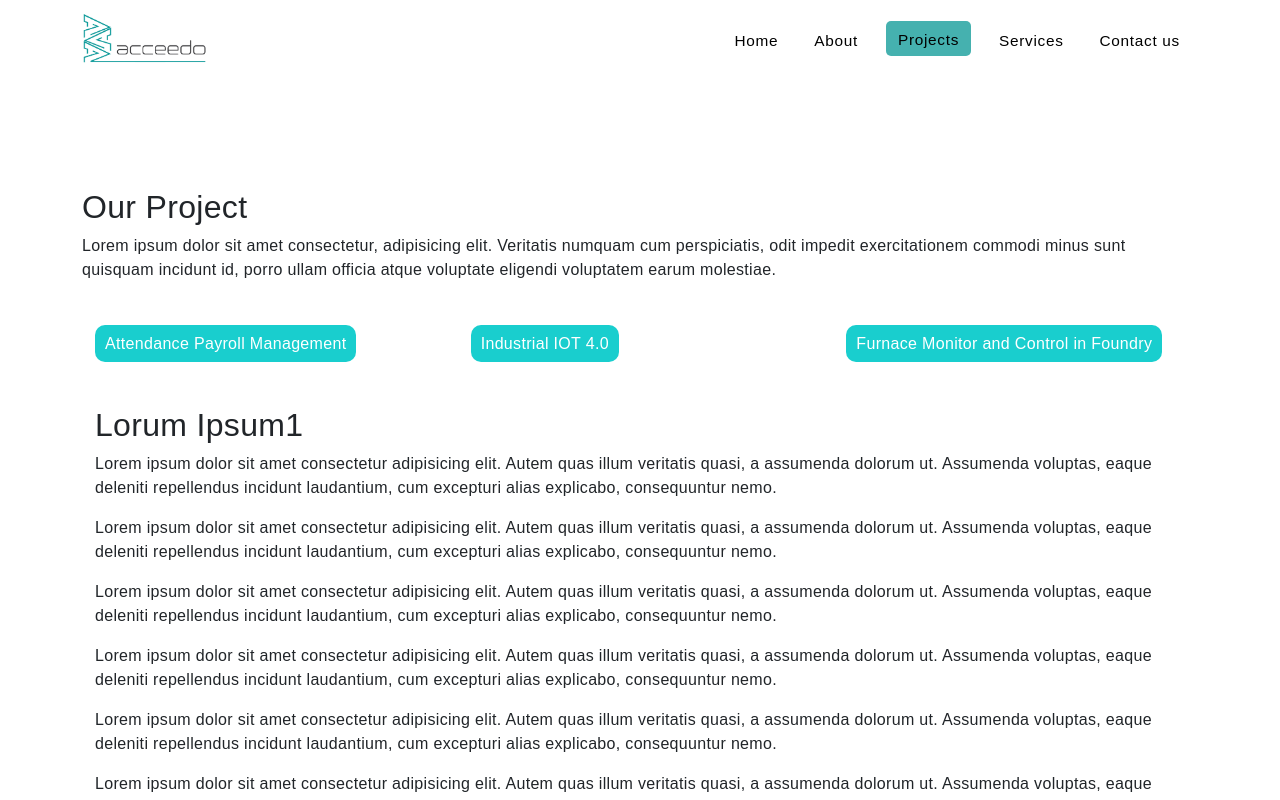
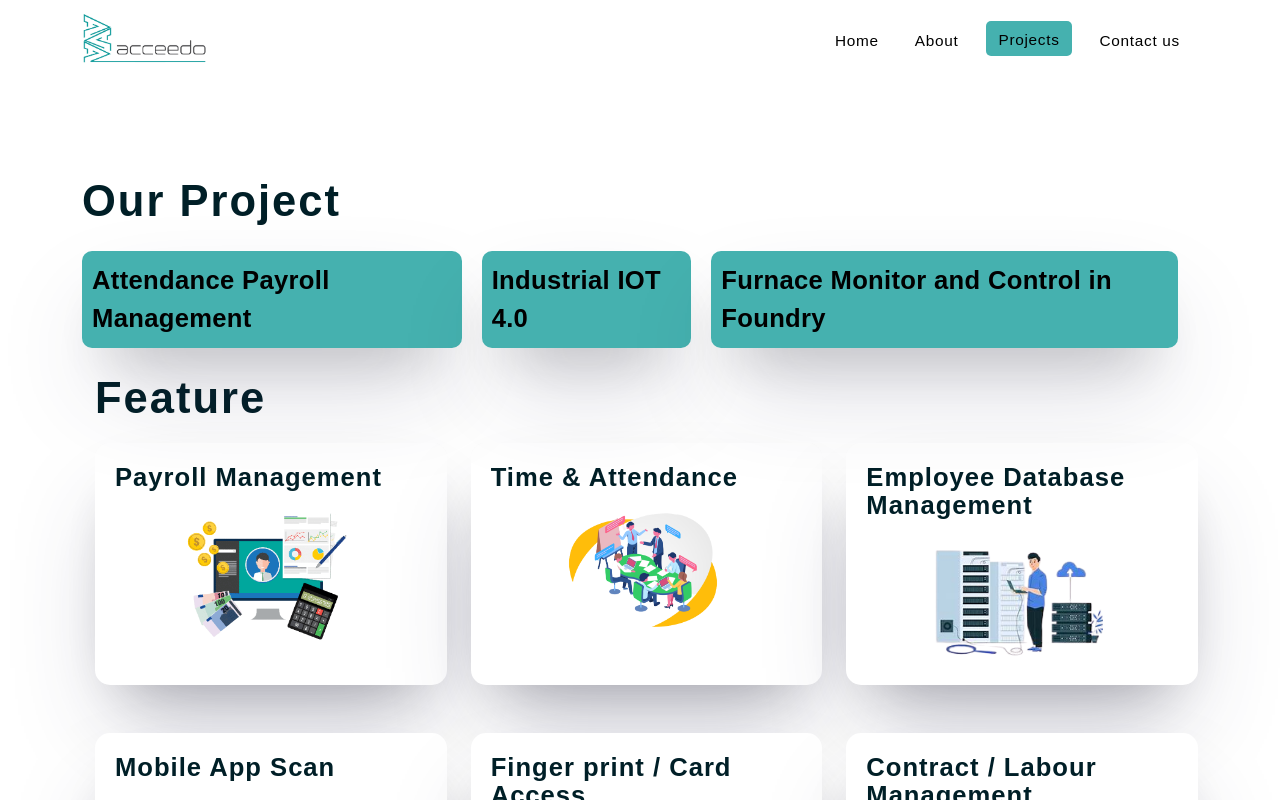
Before and after one commit to LiviIn/UI_DEMO_WORKS, a plain HTML site: page projects.html in a window 1280 px wide. Drawn offline with nearby package versions, Linux system fonts and the light colour scheme.

Commit message:
product paege

```diff
--- a/css/style.css
+++ b/css/style.css
@@ -55,7 +55,7 @@ section{
     justify-content: center;
     align-items: center;
     height: 103vh;
-    background-color: #fff;
+
 
 }
 .section_slide section:nth-child(2){
@@ -106,6 +106,9 @@ header .style_link a {
     letter-spacing: .7px!important;
     transition: all .3s ease-in-out;
 }
+ header .navbar .navbar-light .navbar-nav .nav-link{
+    font-weight: 600 !important;
+ }
 header .style_link{
     margin: 0px 10px;
     font-size: 14px;
@@ -441,19 +444,19 @@ header .navbar-brand img{
     transition: 0.5s;
 }
 #contact_section .follow_section .facebook a:hover{
-    background: blue;
+    background: #4267B2;
     color: white;
     padding: 4px 8px;
     border-radius: 10px;
 }
 #contact_section .follow_section .insta a:hover{
-    background: rgb(255, 72, 0);
+    background: #F56040;
     color: white;
     padding: 4px 8px;
     border-radius: 10px;
 }
 #contact_section .follow_section .linkdin a:hover{
-    background: rgb(21, 21, 163);
+    background: #0077b5;
     color: white;
     padding: 4px 8px;
     border-radius: 10px;
@@ -479,6 +482,7 @@ iframe{
     /* top: 50px;
     left: 20px; */
     width: 100vw;
+    margin-top: 250px;
 
 }
 .section_About section{
@@ -487,7 +491,7 @@ iframe{
     align-items: center;
     height: 100vh;
     background-color: #fff;
-    margin-top: 242px;
+    margin-top: 70p;
 }
 
 .section_About section .content{
@@ -642,24 +646,96 @@ iframe{
     place-items: center;
     font-size: 30px;
     color: #45b1af;
+
 }
 
 .section_Project{
-    margin-top: 100px;
+    /* position: relative; */
+    margin-top: 390px;
 }
 .section_Project .buttons{
-    margin-left: 13px;
-    margin-top: 50px;
+    /* margin-left: 13px; */
+    margin-top: 25px;
+}
+.section_Project .buttons a::before{
+    /* content: '';
+    position: absolute;
+    top: 0;
+    left: 0;
+    bottom: 0;
+    right: 0; */
+    /* z-index: -1; */
+    /* border-radius: 10px;  */
+    /* background-color: #45b1af; */
+    /* transform: scaleX(20px); */
 }
 .section_Project .buttons a{
     padding: 10px;
-    background-color: #19cece;
-    border-radius: 10px;
+    position: relative;
     text-decoration: none;
-    color: #fff;
+    box-shadow: rgba(50, 50, 93, 0.25) 0px 50px 100px -20px, rgba(0, 0, 0, 0.3) 0px 30px 60px -30px;
+     background-color: #45b1af;
+        border-radius: 10px;
+        font-weight: bold;
+    color: black;
+    z-index: 99;
+    /* transform: scaleX(0); */
+   transition: .5s;
+   margin-right: 20px;
+   font-size: 3.2vh;
+}
+
+.section_Project .buttons a:hover{
+    background-color: yellowgreen;
 }
 .section_Project .targetDiv{
     display: block;
     margin-left: 13px;
-    margin-top: 50px;
+    margin-top: 20px;
 }
+
+.section_Project .card{
+    border: none !important;
+    padding: 20px;
+    box-shadow: rgba(50, 50, 93, 0.25) 0px 50px 100px -20px, rgba(0, 0, 0, 0.3) 0px 30px 60px -30px;
+    border-radius: 15px;
+}
+
+.section_Project .card img{
+    width: 54%;
+    margin-top: 0px;
+    margin-left: 68px;
+}
+.section_Project h2{
+    font-size: 3.4vw !important;
+    line-height: 1.4 !important;
+    font-weight: 600;
+    color: #001f27;
+    letter-spacing: 2px;
+    padding-bottom: 0.4rem;
+    transition: all .8s cubic-bezier(.215,.61,.355,1) .5s;
+}
+
+.section_Project h4{
+    font-size: 2vw !important;
+    line-height: 1.1 !important;
+    font-weight: 600;
+    color: #001f27;
+    letter-spacing: 1px;
+    padding-bottom: 0.4rem;
+    transition: all .8s cubic-bezier(.215,.61,.355,1) .5s;
+}
+.section_Project .download_file .btn{
+    background-color: #45b1af !important;
+}
+.section_Project .download_file a{
+    text-decoration: none;
+    color: #001f27;
+    font-size: 2vw !important;
+    line-height: 1.1 !important;
+    font-weight: bold;
+
+}
+.section_Project .download_file .btn:hover{
+    background-color: yellowgreen!important;
+}
--- a/projects.html
+++ b/projects.html
@@ -13,6 +13,9 @@
     <!-- Add Google Fonts -->
     <link rel="preconnect" href="https://fonts.googleapis.com">
     <link rel="preconnect" href="https://fonts.gstatic.com" crossorigin>
+
+    <!-- Add icon library -->
+    <link rel="stylesheet" href="https://cdnjs.cloudflare.com/ajax/libs/font-awesome/4.7.0/css/font-awesome.min.css">
 
     <title>Project | Acceedo</title>
 </head>
@@ -51,9 +54,9 @@
                       <li><a class="dropdown-item" href="#">Production Monitoring</a></li>
                     </ul>
                   </li> -->
-                  <li class="nav-item style_link">
+                  <!-- <li class="nav-item style_link">
                     <a class="nav-link" href="services.html">Services</a>
-                  </li>
+                  </li> -->
                   <li class="nav-item style_link">
                     <a class="nav-link " href="contact.html">Contact us</a>
                   </li>
@@ -63,37 +66,104 @@
           </nav>
     </header>
     <!-- Navigation Menu End-->
-    <div class="section_Project">
-      <section>
+    <div id="scroll-top">
+      <span id="scroll-top-icon">&#x1F815</span>
+    </div>
+    <div class="section_Project mb-5">
+
+      <section class="mb-5">
           <div class="container">
-            <h2>Our Project</h2>
-            <p>Lorem ipsum dolor sit amet consectetur, adipisicing elit. Veritatis numquam cum perspiciatis, odit impedit exercitationem commodi minus sunt quisquam incidunt id, porro ullam officia atque voluptate eligendi voluptatem earum molestiae.</p>
+            <h1>Our Project</h1>
+            <div class="buttons ml-5">
+              <div class="d-flex flex-row">
+                <!-- <div class="col-sm"> -->
+                  <a class="showSingle active-product" target="1">Attendance Payroll Management</a>
+                <!-- </div> -->
+                <!-- <div class="col-sm"> -->
+                  <a class="showSingle" target="2">Industrial IOT 4.0</a>
+                <!-- </div>
+                <div class="col-sm"> -->
+                  <a class="showSingle" target="3">Furnace Monitor and Control in Foundry</a>
+                <!-- </div> -->
+              </div>
+              <!-- <div class="row row-cols-auto">
 
-            <div class="buttons ml-5">
-              <div class="row row-cols-auto">
-                <div class="col-sm">
-                  <a class="showSingle" target="1">Attendance Payroll Management</a>
+              </div> -->
+            </div>
+
+            <div id="div1" class="targetDiv" style="display:block;">
+              <h2>
+                Feature
+              </h2>
+              <div class="row">
+                <div class="col col-lg-4" >
+                  <div class="card h-100">
+                    <h4 class="card-title">Payroll Management</h4>
+                    <img src="./accets/images/payroll-o1.png" alt="">
+                  </div>
                 </div>
-                <div class="col-sm">
-                  <a class="showSingle" target="2">Industrial IOT 4.0</a>
+                <div class="col col-lg-4" >
+                  <div class="card h-100">
+                    <h4 class="card-title">Time & Attendance</h4>
+                    <img src="./accets/images/attendan-bg.png" alt="">
+                  </div>
                 </div>
-                <div class="col-sm">
-                  <a class="showSingle" target="3">Furnace Monitor and Control in Foundry</a>
+                <div class="col col-lg-4" >
+                  <div class="card h-100">
+                    <h4 class="card-title">Employee Database Management</h4>
+                    <img src="./accets/images/edm-bg.png" alt="">
+                  </div>
+                </div>
+
+              </div>
+
+              <div class="row my-5">
+                <div class="col col-lg-4" >
+                  <div class="card h-100">
+                    <h4 class="card-title">Mobile App Scan</h4>
+                    <img src="./accets/images/mobile-app-bg.png" alt="">
+                  </div>
+                </div>
+                <div class="col col-lg-4" >
+                  <div class="card h-100">
+                    <h4 class="card-title">Finger print / Card Access</h4>
+                    <img src="./accets/images/finger-print-bg.png" alt="">
+                  </div>
+                </div>
+                <div class="col col-lg-4" >
+                  <div class="card h-100">
+                    <h4 class="card-title">Contract / Labour Management</h4>
+                    <img src="./accets/images/TA-bg.png" alt="">
+                  </div>
+                </div>
+
+              </div>
+              <div class="row mb-5">
+                <div class="col col-lg-4" >
+                  <div class="card h-100">
+                    <h4 class="card-title">Shift Management</h4>
+                    <img src="./accets/images/shift-bg.png" alt="">
+                  </div>
+                </div>
+                <div class="col col-lg-4" >
+                  <div class="card h-100">
+                    <h4 class="card-title">Leave / Late Management</h4>
+                    <img src="./accets/images/leave-bg.png" alt="">
+                  </div>
                 </div>
               </div>
             </div>
-
-            <div id="div1" class="targetDiv" style="display:block;">
-              <h2>Lorum Ipsum1</h2>
-              <p>Lorem ipsum dolor sit amet consectetur adipisicing elit. Autem quas illum veritatis quasi, a assumenda dolorum ut. Assumenda voluptas, eaque deleniti repellendus incidunt laudantium, cum excepturi alias explicabo, consequuntur nemo.</p>
-              <p>Lorem ipsum dolor sit amet consectetur adipisicing elit. Autem quas illum veritatis quasi, a assumenda dolorum ut. Assumenda voluptas, eaque deleniti repellendus incidunt laudantium, cum excepturi alias explicabo, consequuntur nemo.</p>
-              <p>Lorem ipsum dolor sit amet consectetur adipisicing elit. Autem quas illum veritatis quasi, a assumenda dolorum ut. Assumenda voluptas, eaque deleniti repellendus incidunt laudantium, cum excepturi alias explicabo, consequuntur nemo.</p>
-              <p>Lorem ipsum dolor sit amet consectetur adipisicing elit. Autem quas illum veritatis quasi, a assumenda dolorum ut. Assumenda voluptas, eaque deleniti repellendus incidunt laudantium, cum excepturi alias explicabo, consequuntur nemo.</p>
-              <p>Lorem ipsum dolor sit amet consectetur adipisicing elit. Autem quas illum veritatis quasi, a assumenda dolorum ut. Assumenda voluptas, eaque deleniti repellendus incidunt laudantium, cum excepturi alias explicabo, consequuntur nemo.</p>
-              <p>Lorem ipsum dolor sit amet consectetur adipisicing elit. Autem quas illum veritatis quasi, a assumenda dolorum ut. Assumenda voluptas, eaque deleniti repellendus incidunt laudantium, cum excepturi alias explicabo, consequuntur nemo.</p>
-            </div>
             <div id="div2" class="targetDiv" style="display:none;">Lorum Ipsum2</div>
             <div id="div3" class="targetDiv" style="display:none;">Lorum Ipsum3</div>
+
+            <div class="download_file text-center mb-5">
+              <button type="button" class="btn btn-success">
+                <a href="./accets/documents/Product -Attendance Payroll management.pdf"
+                    download="Product -Attendance Payroll management">
+                  <i class="fa fa-download"></i> Download PDF
+                </a>
+              </button>
+            </div>
           </div>
     </section>
     </div>
```
Also changed, not shown: about.html (+5 -2 lines), contact.html (+12 -12 lines), home.html (+21 -11 lines), index.html (+14 -3 lines), accets/images/TA-bg.png (added), accets/images/attendan-bg.png (added), accets/images/edm-bg.png (added), accets/images/finger-print-bg.png (added), accets/images/leave-bg.png (added), accets/images/mobile-app-bg.png (added), accets/images/payroll-o1.png (added), accets/images/shift-bg.png (added), 1 other file.
